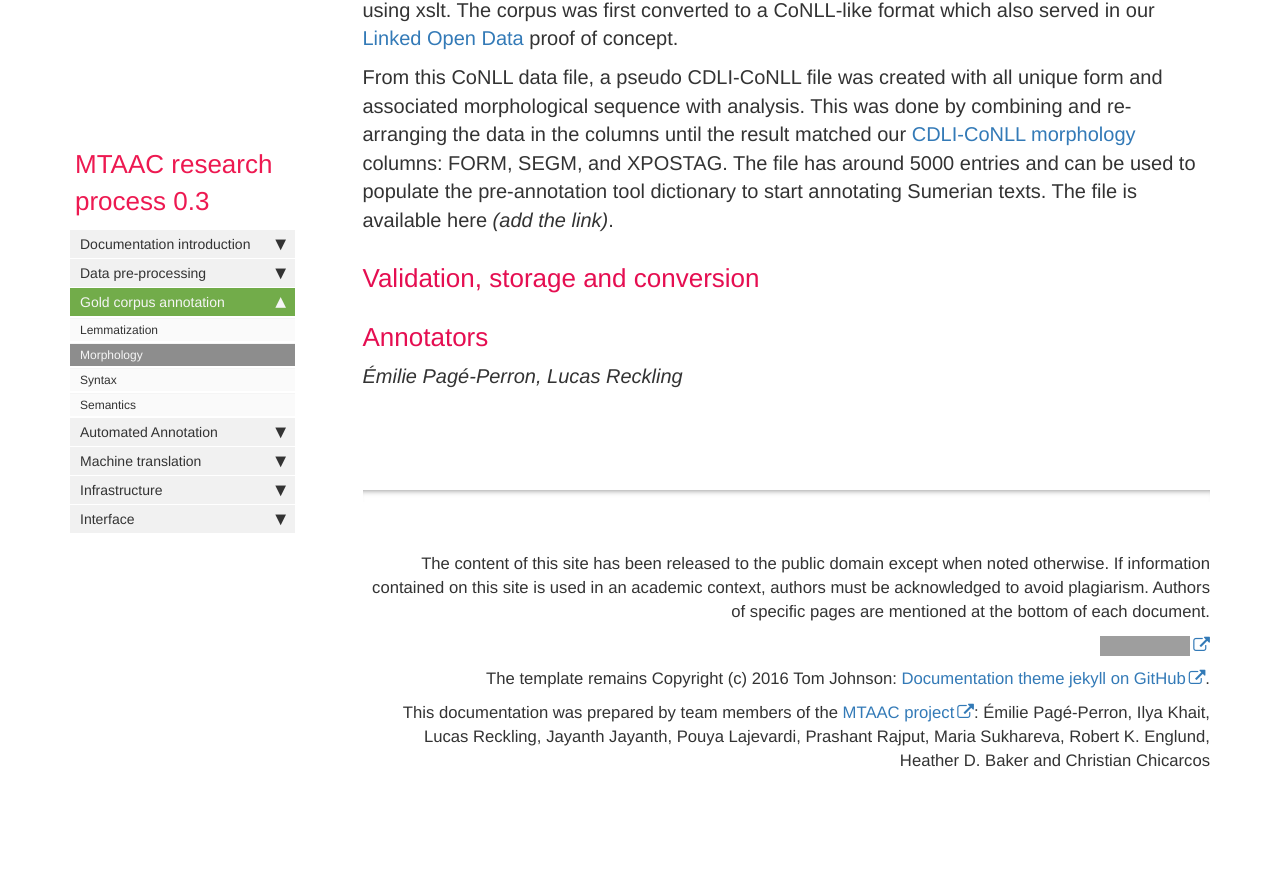
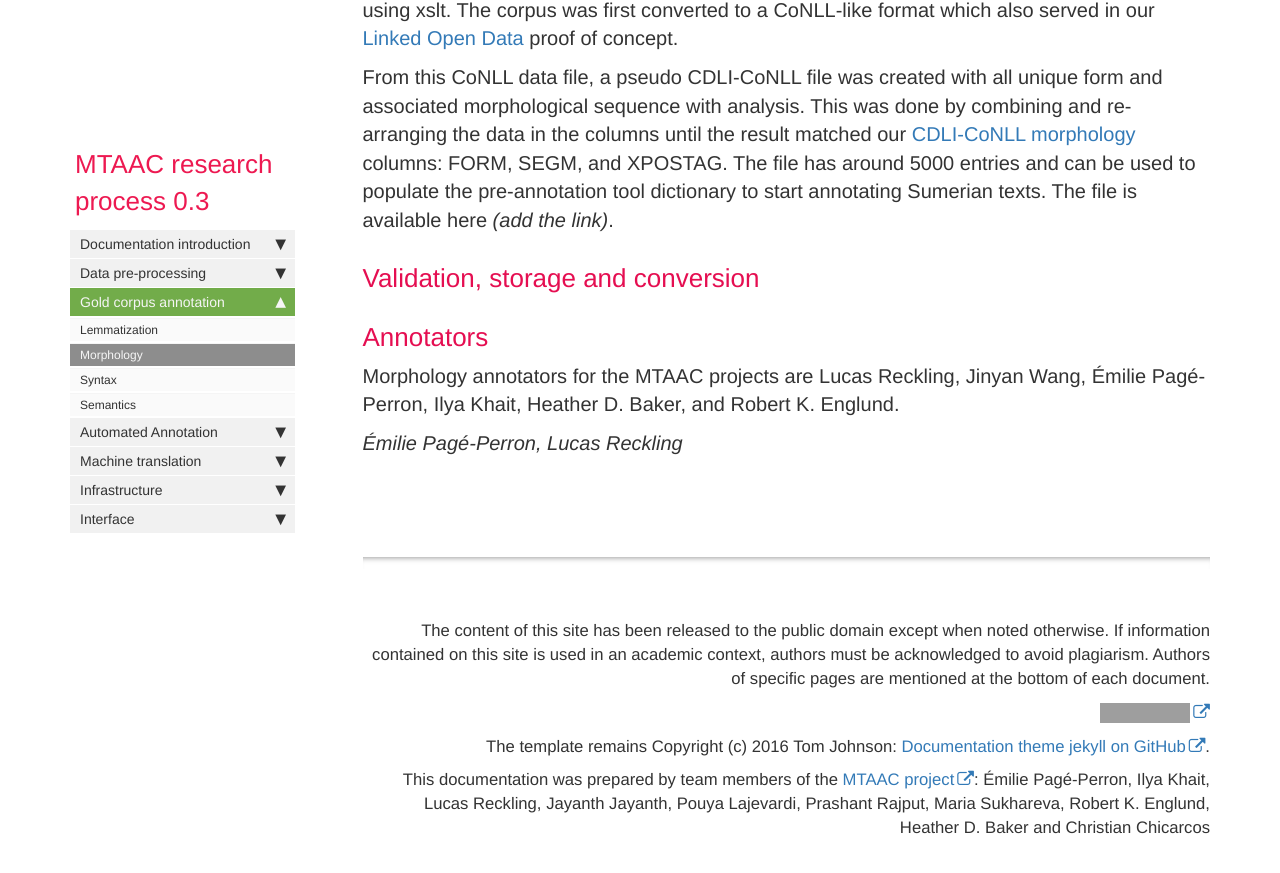
Before and after one commit to cdli-gh/cdli-gh.github.io, a Jekyll site: the page built from pages/research/research_morph_ann.md, in a window 1280 px wide and 900 px high, scrolled down 1226 px. Shown: the top 873 px of the window. Built offline with Jekyll 4.4.1, drawn with Linux system fonts in a browser that asks for light colours; nearby versions of some CDN libraries; comment, search, counter and statistics services are not loaded; before the commit the page ends 2059 px from its top, so only the background shows below that; grey boxes are pictures that could not be loaded.

Commit message:
Update research_morph_ann.md

```diff
--- a/pages/research/research_morph_ann.md
+++ b/pages/research/research_morph_ann.md
@@ -32,6 +32,7 @@ From this CoNLL data file, a pseudo CDLI-CoNLL file was created with all unique
 
 
 ### Annotators
+Morphology annotators for the MTAAC projects are Lucas Reckling, Jinyan Wang, Émilie Pagé-Perron, Ilya Khait, Heather D. Baker, and Robert K. Englund.
 
 
 
```
